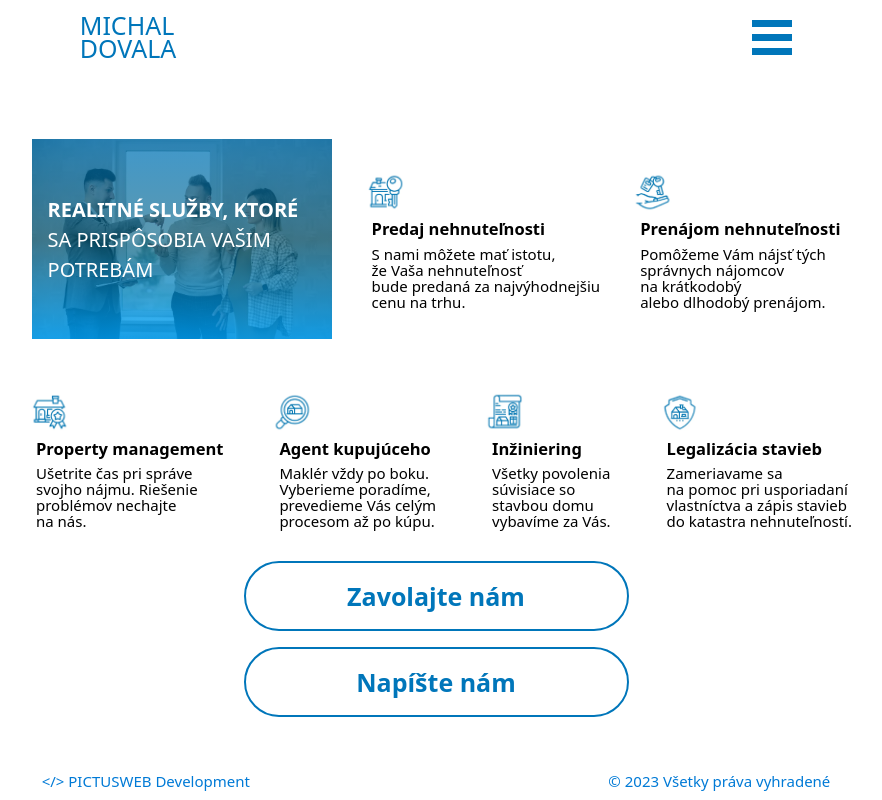
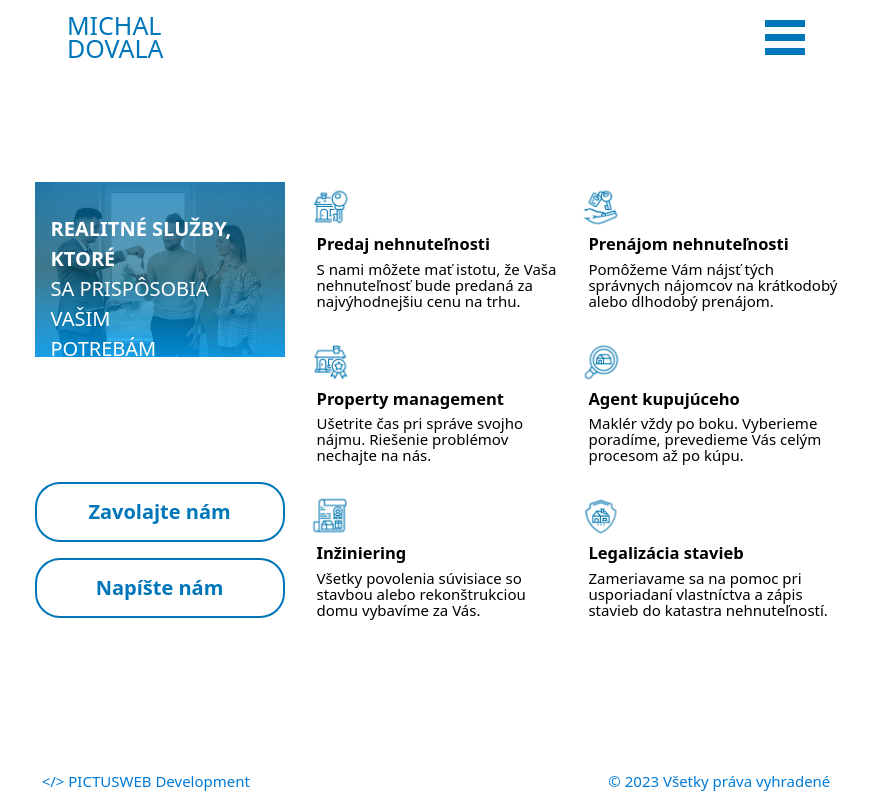
Before and after one commit to pkvarg/findoktor, a React (Vite) app: page /our-services in a window 1280 px wide. Shown: the whole page, without its empty margins (204-1086 px from the left). Built offline with nearby package versions, Linux system fonts and the light colour scheme.

Commit message:
our-services new

```diff
--- a/src/components/Footer.jsx
+++ b/src/components/Footer.jsx
@@ -15,8 +15,8 @@ const Footer = () => {
         // }
         className={
           path === '/'
-            ? 'mt-8 flex flex-row items-center justify-center gap-[15%] text-[10px] text-[#007ad6] md:gap-[35%] lg:mt-8 lg:gap-[25%]  lg:text-[15px]'
-            : 'mt-8 flex flex-row items-center justify-center gap-[15%] text-[10px] text-[#007ad6] md:gap-[35%] lg:mt-8 lg:gap-[28%] lg:text-[15px]'
+            ? 'mt-8 flex flex-row items-center justify-center gap-[15%] text-[10px] text-[#007ad6] md:gap-[35%] lg:mt-8 lg:gap-[25%] lg:text-[15px] xl:gap-[26%] 2xl:gap-[30%]'
+            : 'mt-8 flex flex-row items-center justify-center gap-[15%] text-[10px] text-[#007ad6] md:gap-[35%] lg:mt-8 lg:gap-[28%]  lg:text-[15px] xl:gap-[28%] 2xl:gap-[30%]'
         }
       >
         <a
--- a/src/components/calculator/CalcNavbar.jsx
+++ b/src/components/calculator/CalcNavbar.jsx
@@ -22,7 +22,7 @@ const CalcNavbar = () => {
       className={
         path === '/'
           ? 'mt-4 flex flex-row items-center justify-center gap-[65%] md:gap-[52.5%] lg:gap-[45%]'
-          : 'mt-4 flex flex-row items-center justify-center gap-[65%] md:gap-[52.5%] lg:gap-[45%]'
+          : 'mt-4 flex flex-row items-center justify-center gap-[65%] md:gap-[52.5%] lg:gap-[47%]'
       }
     >
       <div className="flex flex-row items-center gap-2 lg:gap-2">
--- a/src/components/calculator/Component00.jsx
+++ b/src/components/calculator/Component00.jsx
@@ -2,7 +2,7 @@ import React, { useState } from 'react';
 
 const Component00 = ({ handleFlatOrHouse }) => {
   const phone = '+421944517560';
-  const email = 'michaldovala.gmail.com';
+  const email = 'info@michaldovala.sk';
   const [isHoveredPhone, setIsHoveredPhone] = useState(false);
   const [isHoveredEmail, setIsHoveredEmail] = useState(false);
 
@@ -90,14 +90,14 @@ const Component00 = ({ handleFlatOrHouse }) => {
           {isHoveredEmail ? (
             <a
               onMouseLeave={handleMouseLeaveEmail}
-              href="mailto:michaldovala@gmail.com"
+              href="mailto:info@michaldovala.sk"
             >
               {email}
             </a>
           ) : (
             <a
               onMouseEnter={handleMouseEnterEmail}
-              href="mailto:michaldovala@gmail.com"
+              href="mailto:info@michaldovala.sk"
             >
               Napíšte nám
             </a>
--- a/src/components/calculator/Component16.jsx
+++ b/src/components/calculator/Component16.jsx
@@ -6,7 +6,7 @@ const Component16 = ({
   withRealEstateAssistance,
 }) => {
   const phone = '+421944517560';
-  const email = 'michaldovala.gmail.com';
+  const email = 'info@michaldovala.sk';
   const [isHoveredPhone, setIsHoveredPhone] = useState(false);
   const [isHoveredEmail, setIsHoveredEmail] = useState(false);
 
@@ -79,14 +79,14 @@ const Component16 = ({
             {isHoveredEmail ? (
               <a
                 onMouseLeave={handleMouseLeaveEmail}
-                href="mailto:michaldovala@gmail.com"
+                href="mailto:info@michaldovala.sk"
               >
                 {email}
               </a>
             ) : (
               <a
                 onMouseEnter={handleMouseEnterEmail}
-                href="mailto:michaldovala@gmail.com"
+                href="mailto:info@michaldovala.sk"
               >
                 Napíšte nám
               </a>
--- a/src/index.css
+++ b/src/index.css
@@ -95,8 +95,8 @@ button {
   background-size: cover;
   background-position: center;
   background-repeat: no-repeat;
-  width: 300px;
-  height: 200px;
+  width: 250px;
+  height: 175px;
 }
 
 @media screen and (max-width: 768px) {
--- a/src/pages/OurServices.jsx
+++ b/src/pages/OurServices.jsx
@@ -4,7 +4,7 @@ import { Footer } from '../components';
 
 const OurServices = () => {
   const phone = '+421944517560';
-  const email = 'michaldovala.gmail.com';
+  const email = 'info@michaldovala.sk';
 
   const [isHoveredPhone, setIsHoveredPhone] = useState(false);
   const [isHoveredEmail, setIsHoveredEmail] = useState(false);
@@ -30,8 +30,208 @@ const OurServices = () => {
       <div className="h-[min-content]">
         <CalcNavbar />
       </div>
-      <div className="z-10 h-auto flex-1 lg:h-[100%]">
-        <div className="mt-6 flex flex-col items-start justify-center gap-10 lg:-mt-[10%] lg:flex-row lg:items-center 2xl:-mt-[7%]">
+      <div className="z-10 flex h-auto items-center justify-center lg:h-[100%]">
+        <div className="flex flex-col gap-8 lg:flex-row">
+          <div className="mt-6 flex flex-col lg:mt-0">
+            <div className="realsluzby px-14 pt-10  text-[20px] uppercase text-white md:pt-4 md:text-[15px] lg:px-4 lg:pb-8 lg:pt-8 lg:text-[20px]">
+              <p className="mt-4 font-extrabold lg:mt-0">
+                Realitné služby, ktoré{' '}
+              </p>
+              <p className="font-thin">sa prispôsobia Vašim</p>
+              <p className="font-thin">potrebám</p>
+            </div>
+            <div className="z-9999 relative mt-14 hidden flex-col items-center justify-center gap-6 lg:mt-[50%] lg:flex lg:gap-4">
+              <p
+                id="phone"
+                onClick={() => showContact('phone')}
+                className="flex h-[60px] w-[100%] items-center justify-center rounded-[30px] border-2 border-[#0076ba] py-2 text-center text-[20px] font-extrabold leading-[20px] text-[#0076ba]   lg:rounded-[25px] lg:text-[20px] lg:leading-[29.5px]
+          "
+              >
+                {isHoveredPhone ? (
+                  <a
+                    onMouseLeave={handleMouseLeavePhone}
+                    href="tel:+421944517560"
+                  >
+                    {phone}
+                  </a>
+                ) : (
+                  <a
+                    onMouseEnter={handleMouseEnterPhone}
+                    href="tel:+421944517560"
+                  >
+                    Zavolajte nám
+                  </a>
+                )}
+              </p>
+              <p
+                id="email"
+                onClick={() => showContact('email')}
+                className="flex h-[60px] w-[100%] items-center justify-center rounded-[30px] border-2 border-[#0076ba] py-2 text-center text-[20px] font-extrabold leading-[20px] text-[#0076ba]   lg:rounded-[25px] lg:text-[20px] lg:leading-[29.5px]"
+              >
+                {isHoveredEmail ? (
+                  <a
+                    onMouseLeave={handleMouseLeaveEmail}
+                    href="mailto:info@michaldovala.sk"
+                  >
+                    {email}
+                  </a>
+                ) : (
+                  <a
+                    onMouseEnter={handleMouseEnterEmail}
+                    href="mailto:info@michaldovala.sk"
+                  >
+                    Napíšte nám
+                  </a>
+                )}
+              </p>
+            </div>
+          </div>
+          <div className="flex flex-col justify-between gap-8 lg:gap-0">
+            <div className="ml-4 flex flex-col items-start justify-center font-light lg:ml-0">
+              <img
+                className="-ml-[12px] h-[50px] w-[50px]"
+                src="Predaj.webp"
+                alt="sale"
+              />
+              <p className="text-[22.5px] font-semibold lg:text-[16.5px]">
+                Predaj nehnuteľnosti
+              </p>
+              <div className="leading-[16px] lg:text-[15px]">
+                <p className="mt-1">S nami môžete mať istotu, že Vaša</p>
+                <p>nehnuteľnosť bude predaná za</p>
+                <p>najvýhodnejšiu cenu na trhu.</p>
+              </div>
+            </div>
+            <div className="ml-4 flex flex-col items-start justify-center font-light lg:ml-0">
+              <img
+                className="-ml-[12px] h-[50px] w-[50px]"
+                src="Property.webp"
+                alt="sale"
+              />
+              <p className="text-[22.5px] font-semibold lg:text-[16.5px]">
+                Property management
+              </p>
+
+              <div className="text-[15px] leading-[16px]">
+                <p className="mt-1">Ušetrite čas pri správe svojho</p>
+                <p> nájmu. Riešenie problémov</p>
+                <p>nechajte na nás. </p>
+              </div>
+            </div>
+            <div className="ml-4 flex flex-col items-start justify-center font-light lg:ml-0">
+              <img
+                className="-ml-[12px] h-[50px] w-[50px]"
+                src="Inziniering.webp"
+                alt="sale"
+              />
+              <p className="text-[22.5px] font-semibold lg:text-[16.5px]">
+                Inžiniering
+              </p>
+              <div className="text-[15px] leading-[16px]">
+                <p className="mt-1">Všetky povolenia súvisiace so</p>
+                <p>stavbou alebo rekonštrukciou</p>
+                <p>domu vybavíme za Vás.</p>
+              </div>
+            </div>
+          </div>
+
+          <div className="flex flex-col justify-between gap-8 lg:gap-0">
+            <div className="ml-4 flex flex-col items-start justify-center font-light lg:ml-0">
+              <img
+                className="-ml-[12px] h-[50px] w-[50px]"
+                src="Prenajom.webp"
+                alt="sale"
+              />
+              <p className="text-[22.5px] font-semibold lg:text-[16.5px]">
+                Prenájom nehnuteľnosti
+              </p>
+
+              <div className="text-[15px] leading-[16px]">
+                <p className="mt-1">Pomôžeme Vám nájsť tých</p>
+                <p>správnych nájomcov na krátkodobý</p>
+                <p>alebo dlhodobý prenájom.</p>
+              </div>
+            </div>
+            <div className="ml-4 flex flex-col items-start justify-center font-light lg:ml-0">
+              <img
+                className="-ml-[12px] h-[50px] w-[50px]"
+                src="Agent.webp"
+                alt="sale"
+              />
+              <p className="text-[22.5px] font-semibold lg:text-[16.5px]">
+                Agent kupujúceho
+              </p>
+
+              <div className="text-[15px] leading-[16px]">
+                <p className="mt-1">Maklér vždy po boku. Vyberieme</p>
+                <p>poradíme, prevedieme Vás celým </p>
+                <p>procesom až po kúpu.</p>
+              </div>
+            </div>
+            <div className="ml-4 flex flex-col items-start justify-center font-light lg:ml-0">
+              <img
+                className="-ml-[12px] h-[50px] w-[50px]"
+                src="Legalizacia.webp"
+                alt="sale"
+              />
+              <p className="text-[22.5px] font-semibold lg:text-[16.5px]">
+                Legalizácia stavieb
+              </p>
+
+              <div className="text-[15px] leading-[16px]">
+                <p className="mt-1">Zameriavame sa na pomoc pri </p>
+                <p> usporiadaní vlastníctva a zápis</p>
+                <p>stavieb do katastra nehnuteľností.</p>
+              </div>
+            </div>
+          </div>
+          <div className="z-9999 relative mt-14  flex flex-col items-center justify-center gap-6  lg:hidden">
+            <p
+              id="phone"
+              onClick={() => showContact('phone')}
+              className="flex h-[60px] w-[85%] items-center justify-center rounded-[30px] border-2 border-[#0076ba] py-2 text-center text-[20px] font-extrabold leading-[20px] text-[#0076ba] lg:w-[100%]   lg:rounded-[25px] lg:text-[20px] lg:leading-[29.5px]
+          "
+            >
+              {isHoveredPhone ? (
+                <a
+                  onMouseLeave={handleMouseLeavePhone}
+                  href="tel:+421944517560"
+                >
+                  {phone}
+                </a>
+              ) : (
+                <a
+                  onMouseEnter={handleMouseEnterPhone}
+                  href="tel:+421944517560"
+                >
+                  Zavolajte nám
+                </a>
+              )}
+            </p>
+            <p
+              id="email"
+              onClick={() => showContact('email')}
+              className="flex h-[60px] w-[85%] items-center justify-center rounded-[30px] border-2 border-[#0076ba] py-2 text-center text-[20px] font-extrabold leading-[20px] text-[#0076ba] lg:w-[100%]   lg:rounded-[25px] lg:text-[20px] lg:leading-[29.5px]"
+            >
+              {isHoveredEmail ? (
+                <a
+                  onMouseLeave={handleMouseLeaveEmail}
+                  href="mailto:info@michaldovala.sk"
+                >
+                  {email}
+                </a>
+              ) : (
+                <a
+                  onMouseEnter={handleMouseEnterEmail}
+                  href="mailto:info@michaldovala.sk"
+                >
+                  Napíšte nám
+                </a>
+              )}
+            </p>
+          </div>
+        </div>
+        {/* <div className="mt-6 flex flex-col items-start justify-center gap-10 lg:-mt-[10%] lg:flex-row lg:items-center 2xl:-mt-[7%]">
           <div className="realsluzby px-14 py-8 text-[20px] uppercase text-white lg:px-4">
             <p className="mt-8 font-extrabold lg:mt-6">
               Realitné služby, ktoré{' '}
@@ -82,8 +282,8 @@ const OurServices = () => {
               <p>alebo dlhodobý prenájom.</p>
             </div>
           </div>
-        </div>
-        <div className="mt-12 hidden flex-col items-start justify-center gap-10 lg:flex lg:flex-row lg:items-center lg:gap-14">
+        </div> */}
+        {/* <div className="mt-12 hidden flex-col items-start justify-center gap-10 lg:flex lg:flex-row lg:items-center lg:gap-14">
           <div className="ml-4 flex flex-col items-start justify-center font-light lg:ml-4">
             <img
               className="-ml-[12px] h-[50px] w-[50px]"
@@ -143,11 +343,11 @@ const OurServices = () => {
               <p>do katastra nehnuteľností.</p>
             </div>
           </div>
-        </div>
+        </div> */}
 
         {/* mobile only */}
 
-        <div className="mt-12 flex flex-col items-start justify-center gap-10 lg:hidden">
+        {/* <div className="mt-12 flex flex-col items-start justify-center gap-10 lg:hidden">
           <div className="ml-4 flex flex-col items-start justify-center font-light lg:ml-4">
             <img
               className="-ml-[12px] h-[50px] w-[50px]"
@@ -201,9 +401,9 @@ const OurServices = () => {
               <p> stavieb do katastra nehnuteľností.</p>
             </div>
           </div>
-        </div>
+        </div> */}
 
-        <div className="z-9999 relative mt-14 flex flex-col items-center justify-center gap-6 lg:mt-8 lg:gap-4">
+        {/* <div className="z-9999 relative mt-14 flex flex-col items-center justify-center gap-6 lg:mt-8 lg:gap-4">
           <p
             id="phone"
             onClick={() => showContact('phone')}
@@ -241,7 +441,7 @@ const OurServices = () => {
               </a>
             )}
           </p>
-        </div>
+        </div> */}
       </div>
       <div className="z-0 h-[min-content]">
         <Footer />
--- a/src/pages/Reconstruction.jsx
+++ b/src/pages/Reconstruction.jsx
@@ -75,18 +75,15 @@ const Reconstruction = () => {
               id="email"
               className="hover-email flex h-[70px] w-[265px] items-center justify-center rounded-[30px] border-2 border-[#0076ba]  py-2 text-center text-[20px] font-extrabold leading-[20px] text-[#0076ba]  lg:w-[255px] lg:rounded-[30px] lg:text-[25px] lg:leading-[29.5px]"
             >
-              <a
-                className="hover-email-us"
-                href="mailto:michaldovala@gmail.com"
-              >
+              <a className="hover-email-us" href="mailto:info@michaldovala.sk">
                 Napíšte nám
               </a>
 
               <a
                 className="hover-email-address-reconstruction"
-                href="mailto:michaldovala@gmail.com"
+                href="mailto:info@michaldovala.sk"
               >
-                michaldovala@gmail.com
+                info@michaldovala.sk
               </a>
             </p>
           </div>
```
Also changed, not shown: src/sections/Contact.jsx (+117 -119 lines).
